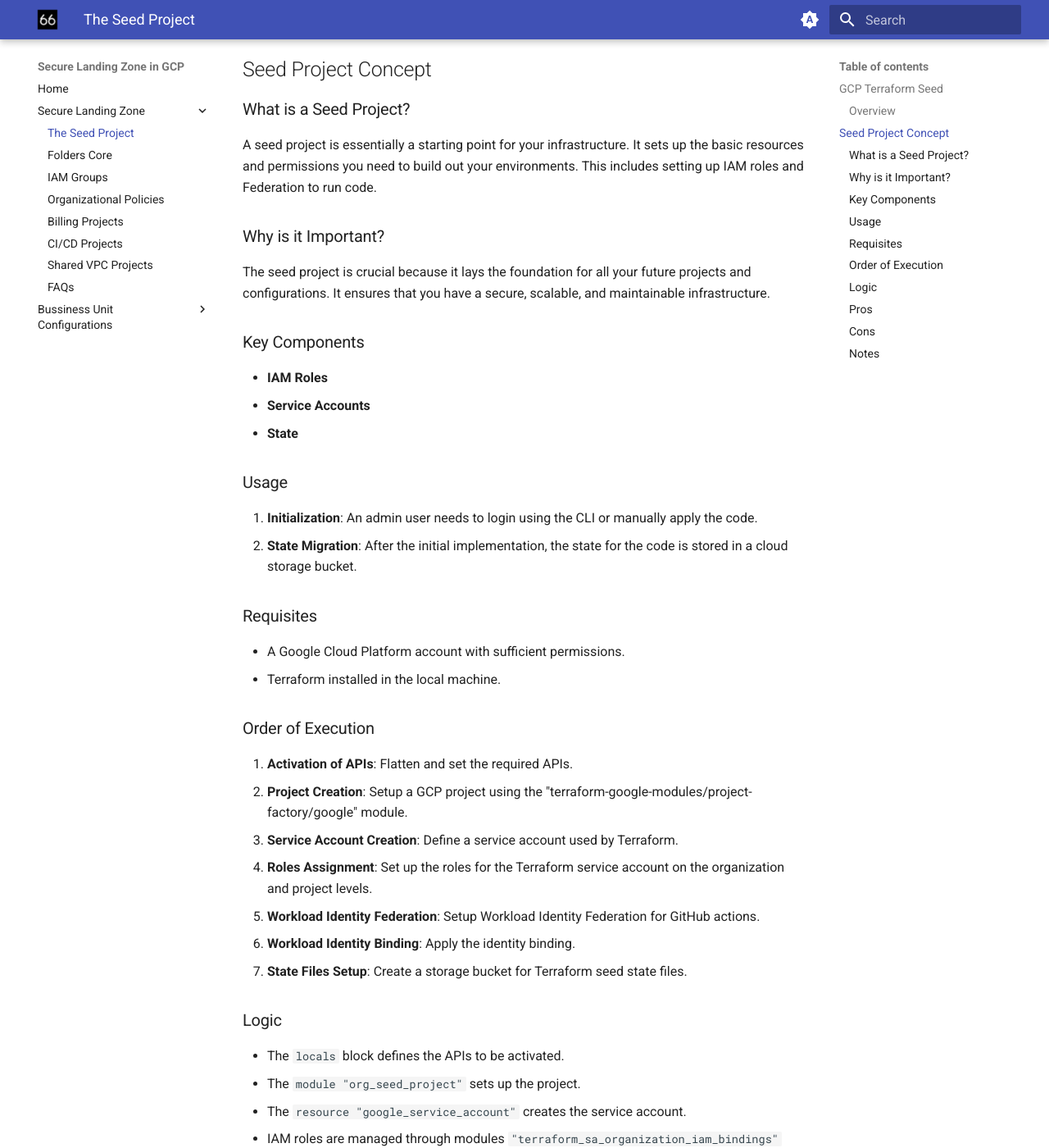
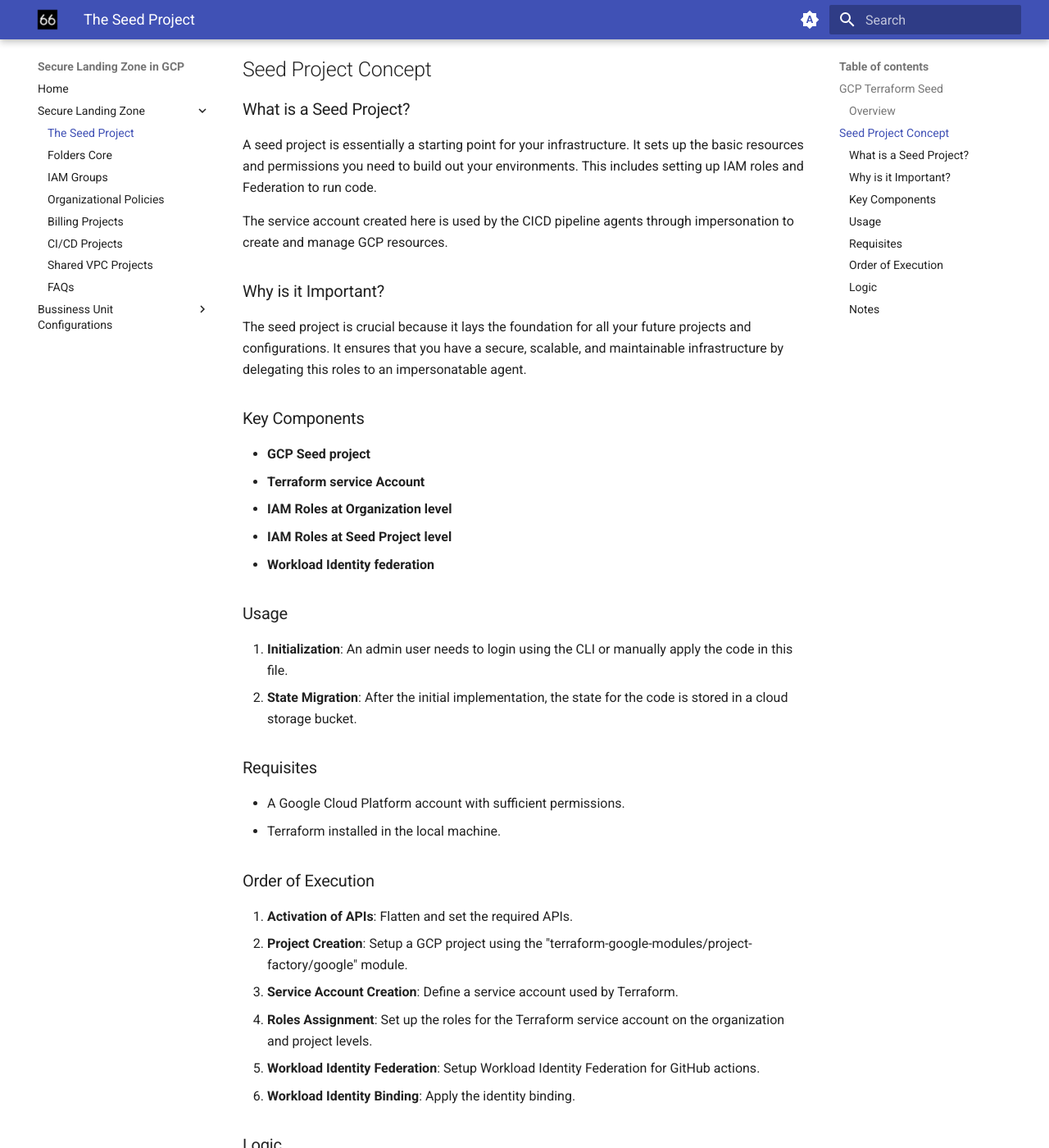
Before and after one commit to Lapeyus/GCP-SLZ, an MkDocs documentation site: the page built from documentation/docs/seed.md, in a window 1280 px wide and 1400 px high, scrolled down 326 px. Shown: the whole window at 82% size. Built offline with MkDocs 1.6.1 and Material for MkDocs 9.7.7, drawn with Linux system fonts in a browser that asks for light colours; some of the changed text lies outside the part shown.

Commit message:
Update seed.md

```diff
--- a/documentation/docs/seed.md
+++ b/documentation/docs/seed.md
@@ -10,17 +10,21 @@ This Terraform code is designed to provision the foundational setup for Google C
 ### What is a Seed Project?
 A seed project is essentially a starting point for your infrastructure. It sets up the basic resources and permissions you need to build out your environments. This includes setting up IAM roles and Federation to run code.
 
+The service account created here is used by the CICD pipeline agents through impersonation to create and manage GCP resources.
+
 ### Why is it Important?
-The seed project is crucial because it lays the foundation for all your future projects and configurations. It ensures that you have a secure, scalable, and maintainable infrastructure.
+The seed project is crucial because it lays the foundation for all your future projects and configurations. It ensures that you have a secure, scalable, and maintainable infrastructure by delegating this roles to an impersonatable agent.
 
 ### Key Components
-- **IAM Roles**
-- **Service Accounts**
-- **State**
+- **GCP Seed project**
+- **Terraform service Account**
+- **IAM Roles at Organization level**
+- **IAM Roles at Seed Project level**
+- **Workload Identity federation**
 
 ### Usage
 
-1. **Initialization**: An admin user needs to login using the CLI or manually apply the code.
+1. **Initialization**: An admin user needs to login using the CLI or manually apply the code in this file.
 2. **State Migration**: After the initial implementation, the state for the code is stored in a cloud storage bucket.
 
 ### Requisites
@@ -36,7 +40,6 @@ The seed project is crucial because it lays the foundation for all your future p
 4. **Roles Assignment**: Set up the roles for the Terraform service account on the organization and project levels.
 5. **Workload Identity Federation**: Setup Workload Identity Federation for GitHub actions.
 6. **Workload Identity Binding**: Apply the identity binding.
-7. **State Files Setup**: Create a storage bucket for Terraform seed state files.
 
 ### Logic
 
@@ -45,18 +48,6 @@ The seed project is crucial because it lays the foundation for all your future p
 - The `resource "google_service_account"` creates the service account.
 - IAM roles are managed through modules `"terraform_sa_organization_iam_bindings"` and `"terraform_sa_project_iam_bindings"`.
 - Workload Identity Federation and binding are handled with specific resources.
-- The Terraform state is managed through `module "tf_state"`.
-
-### Pros
-
-- Automation of Project and Service Account creation.
-- Easy management of IAM roles and permissions.
-- Workload Identity Federation integration.
-
-### Cons
-
-- Manual initialization required for the first run.
-- Specific configuration might be required based on the use case.
 
 ### Notes
 
```
